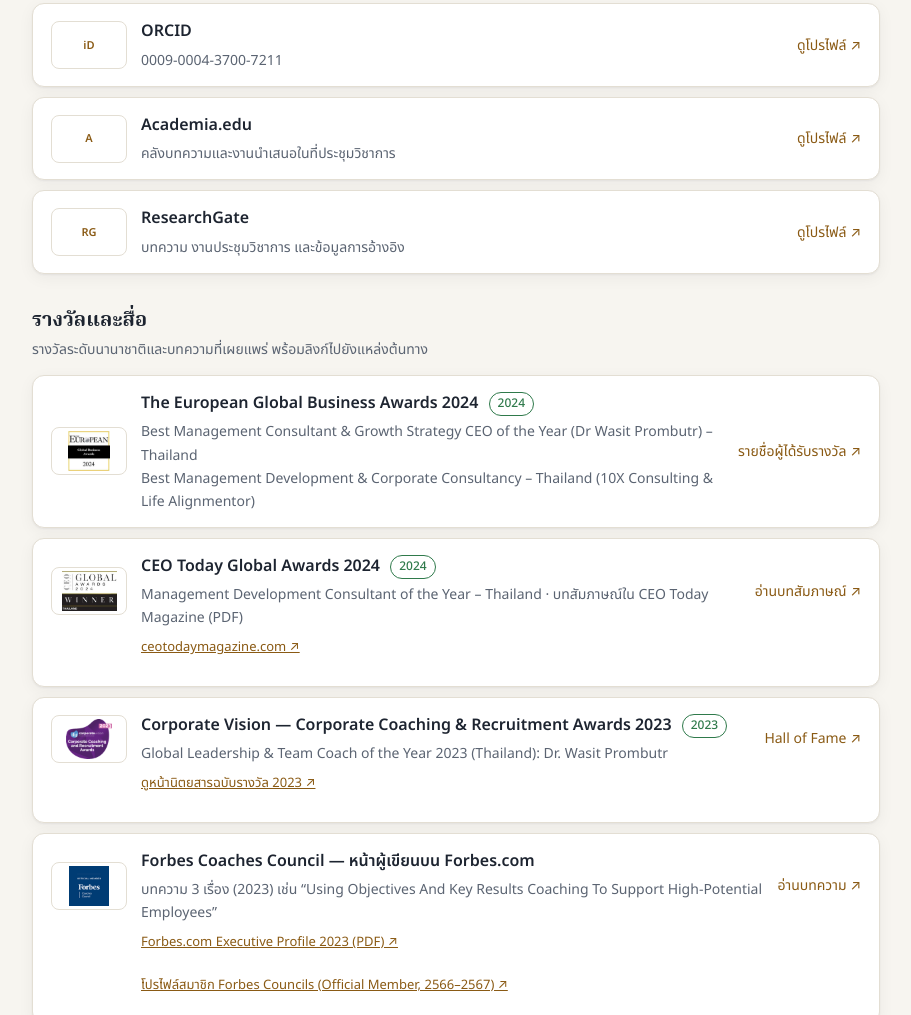
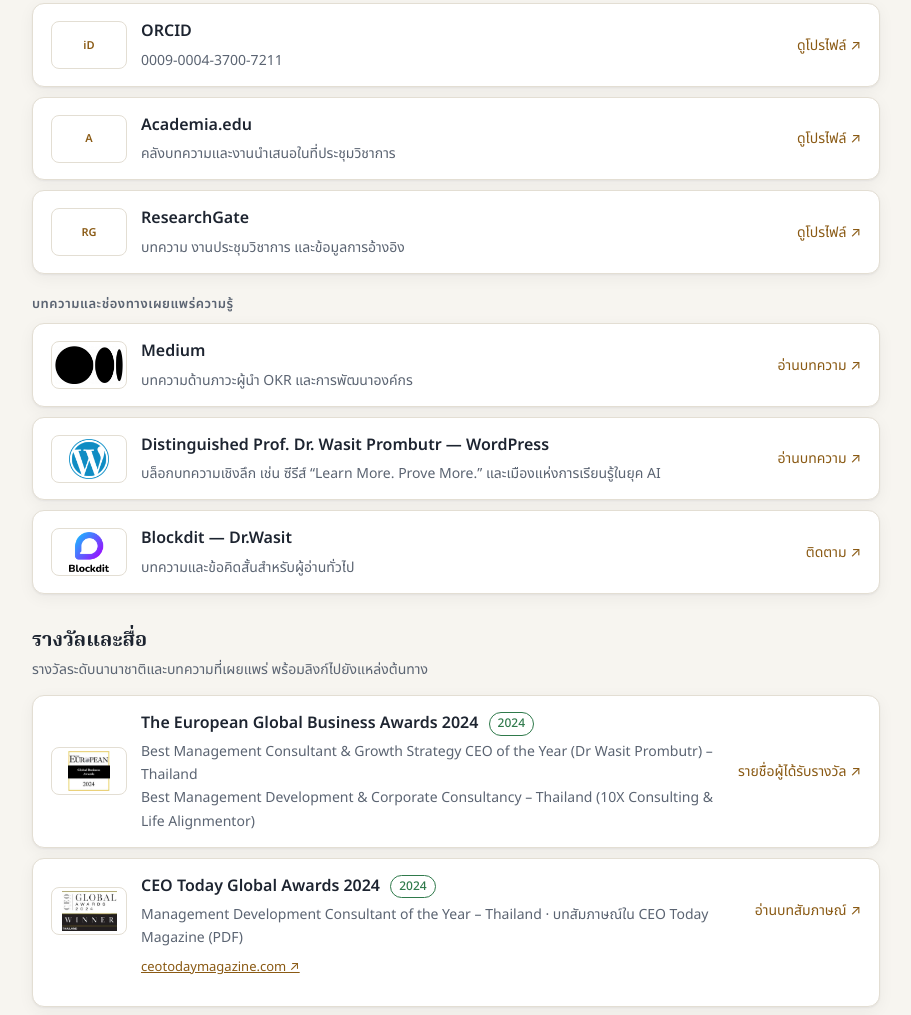
Before and after one commit to wasitprombutr/wasitprombutr.github.io, a plain HTML site: page index.html in a window 1280 px wide. Shown: the part 9047-10062 px from the top of the page, without its empty margins (184-1095 px from the left). Drawn offline with Linux system fonts and the light colour scheme.

Commit message:
Add files via upload

```diff
--- a/index.html
+++ b/index.html
@@ -38,7 +38,7 @@
       "@type": "ProfilePage",
       "url": "https://wasit.10-xconsulting.com/",
       "dateCreated": "2026-10-25T09:00:00+07:00",
-      "dateModified": "2026-11-26T10:00:00+07:00",
+      "dateModified": "2026-11-27T10:00:00+07:00",
       "inLanguage": [
         "th",
         "en"
@@ -385,7 +385,10 @@
           "https://www.nlp-institutes.net/appointment-validation/wasit-prombutr",
           "https://www.ai-institutes.net/appointment-validation/wasit-prombutr",
           "https://www.coaching-institutes.net/wasit-prombutr",
-          "https://www.corporatevision-news.com/winners/life-alignmentor-by-dr-wasit-prombutr/"
+          "https://www.corporatevision-news.com/winners/life-alignmentor-by-dr-wasit-prombutr/",
+          "https://medium.com/@wasitprombutr",
+          "https://lifealignmentor.wordpress.com",
+          "https://www.blockdit.com/dr.wasit"
         ],
         "alumniOf": [
           {
@@ -1153,6 +1156,28 @@ p.tp a.tpl{font-weight:500;font-size:12.5px}
         <span class="org">ResearchGate</span><span class="meta"><span data-l="th">บทความ งานประชุมวิชาการ และข้อมูลการอ้างอิง</span><span data-l="en">Articles, conference papers and citation data</span></span>
         <span class="go"><span data-l="th">ดูโปรไฟล์ ↗</span><span data-l="en">View ↗</span></span></a></li>
     </ul>
+    <div class="group-title"><span data-l="th">บทความและช่องทางเผยแพร่ความรู้</span><span data-l="en">Articles &amp; knowledge-sharing channels</span></div>
+    <ul class="reg">
+      <li><a class="row" href="https://medium.com/@wasitprombutr" target="_blank" rel="me noopener">
+        <span class="logo" aria-hidden="true"><img src="medium.png" alt="" width="133" height="75" loading="lazy"></span>
+        <span class="org">Medium</span>
+        <span class="meta"><span data-l="th">บทความด้านภาวะผู้นำ OKR และการพัฒนาองค์กร</span><span data-l="en">Articles on leadership, OKR and organization development</span></span>
+        <span class="go"><span data-l="th">อ่านบทความ ↗</span><span data-l="en">Read ↗</span></span>
+      </a></li>
+      <li><a class="row" href="https://lifealignmentor.wordpress.com" target="_blank" rel="me noopener">
+        <span class="logo" aria-hidden="true"><img src="wordpress.png" alt="" width="144" height="144" loading="lazy"></span>
+        <span class="org">Distinguished Prof. Dr. Wasit Prombutr — WordPress</span>
+        <span class="meta"><span data-l="th">บล็อกบทความเชิงลึก เช่น ซีรีส์ “Learn More. Prove More.” และเมืองแห่งการเรียนรู้ในยุค AI</span><span data-l="en">Long-form blog, incl. the “Learn More. Prove More.” series on Learning Cities in the AI era</span></span>
+        <span class="go"><span data-l="th">อ่านบทความ ↗</span><span data-l="en">Read ↗</span></span>
+      </a></li>
+      <li><a class="row" href="https://www.blockdit.com/dr.wasit" target="_blank" rel="me noopener">
+        <span class="logo" aria-hidden="true"><img src="blockdit.png" alt="" width="142" height="144" loading="lazy"></span>
+        <span class="org">Blockdit — Dr.Wasit</span>
+        <span class="meta"><span data-l="th">บทความและข้อคิดสั้นสำหรับผู้อ่านทั่วไป</span><span data-l="en">Short articles and insights for a general audience</span></span>
+        <span class="go"><span data-l="th">ติดตาม ↗</span><span data-l="en">Follow ↗</span></span>
+      </a></li>
+    </ul>
+
   </section>
 
   <!-- AWARDS & MEDIA -->
@@ -1290,7 +1315,7 @@ p.tp a.tpl{font-weight:500;font-size:12.5px}
 
   <footer>
     <p><span data-l="th">ชื่อที่อาจพบในการสะกดแบบอื่น</span><span data-l="en">Also spelled</span>: วสิษฐ พรหมบุตร · ดร.วิสิษฐ์ พรหมบุตร · วิสิษฐ์ พรหมบุตร · Dr. Wasit Promburt · Wasit Promburt · Dr. Wisit Promburt · Wisit Promburt</p>
-    <p><span data-l="th">ปรับปรุงล่าสุด</span><span data-l="en">Last updated</span>: <time datetime="2026-11-26">26 Nov 2026</time></p>
+    <p><span data-l="th">ปรับปรุงล่าสุด</span><span data-l="en">Last updated</span>: <time datetime="2026-11-27">27 Nov 2026</time></p>
   </footer>
 </div>
 
--- a/sitemap.xml
+++ b/sitemap.xml
@@ -2,6 +2,6 @@
 <urlset xmlns="http://www.sitemaps.org/schemas/sitemap/0.9">
   <url>
     <loc>https://wasit.10-xconsulting.com/</loc>
-    <lastmod>2026-11-26</lastmod>
+    <lastmod>2026-11-27</lastmod>
   </url>
 </urlset>
```
Also changed, not shown: blockdit.png (added), medium.png (added), wordpress.png (added).
